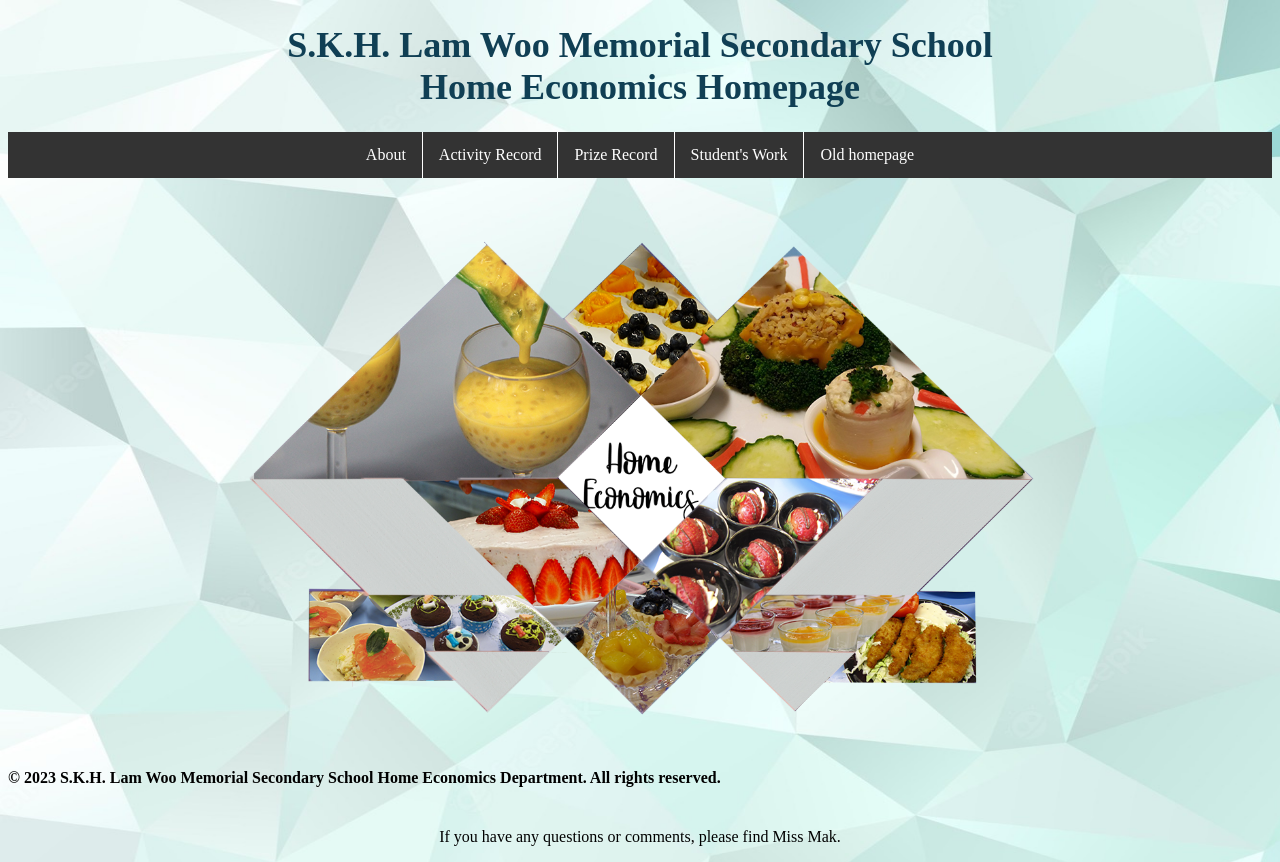
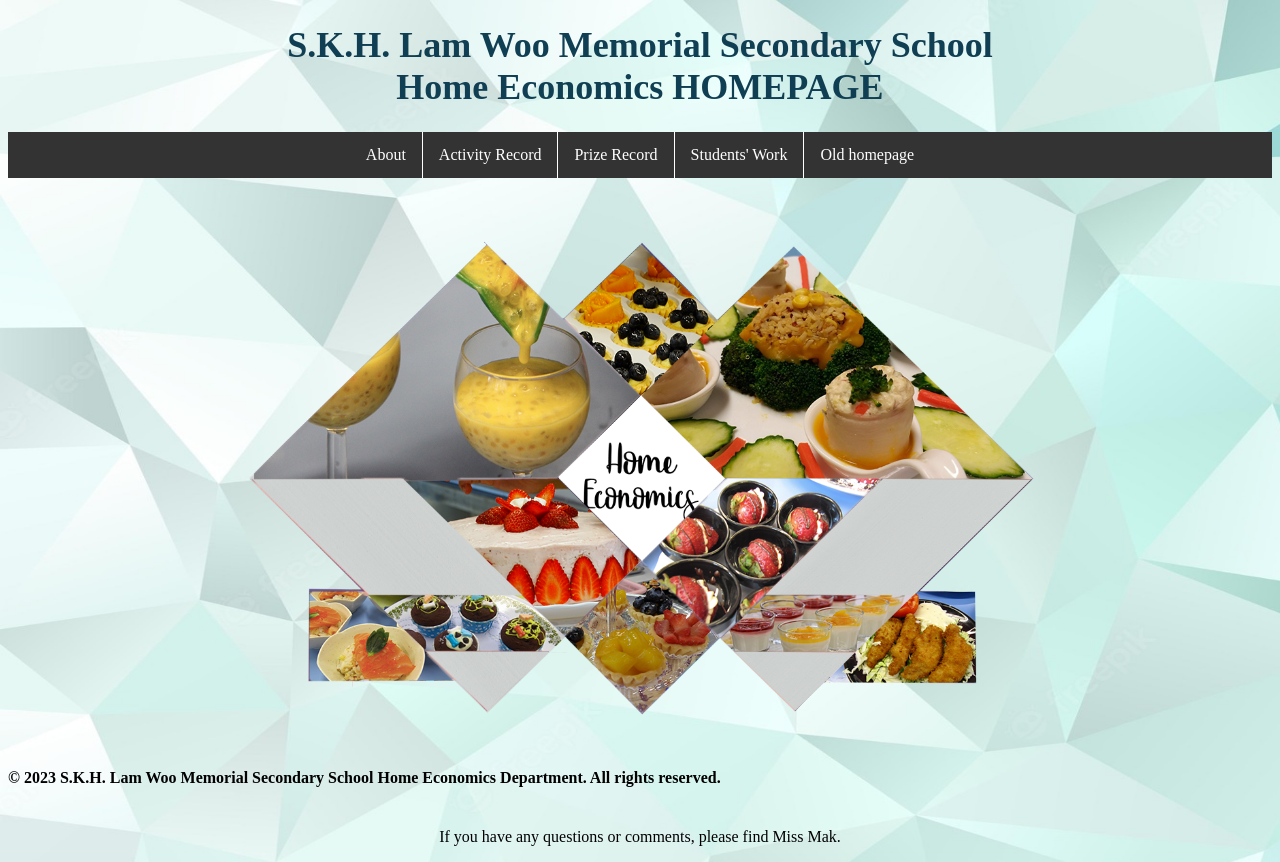
Before and after one commit to harryisverycool/lwhecon.github.io, a plain HTML site: page index.html in a window 1280 px wide. Drawn offline with Linux system fonts and the light colour scheme.

Commit message:
change some word
word

```diff
--- a/index.html
+++ b/index.html
@@ -85,7 +85,7 @@
 	</style>
 </head>
 <body>
-	<h1>S.K.H. Lam Woo Memorial Secondary School <br>Home Economics Homepage</h1>
+	<h1>S.K.H. Lam Woo Memorial Secondary School <br>Home Economics HOMEPAGE</h1>
 
 	<!-- Navigation -->
 	<ul>
@@ -109,7 +109,7 @@
 			</ul>
 		</li>
 		  <li>
-            <a href="#">Student's Work</a>
+            <a href="#">Students' Work</a>
             <ul>
                 <li><a href="student work.html">2022-2023</a></li>
             </ul>
```
